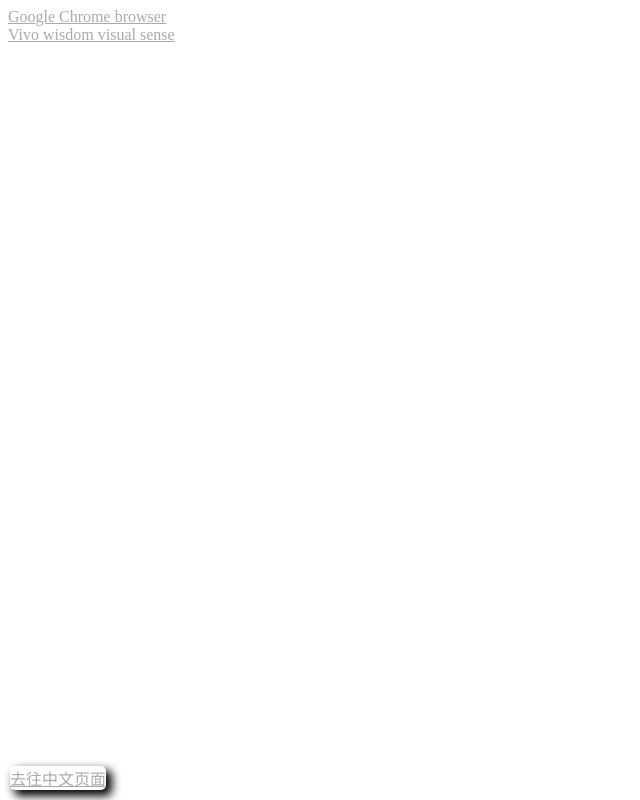
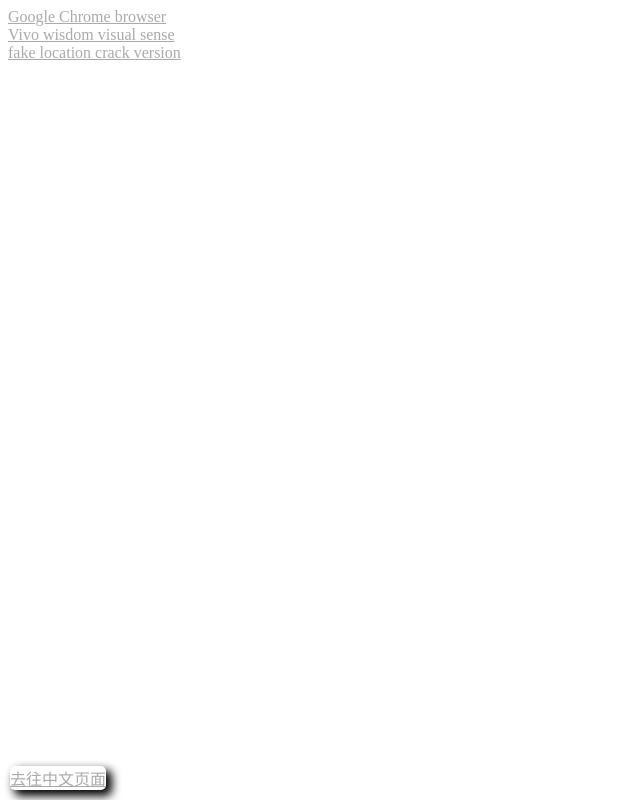
Before and after one commit to cnbilinyj/download, a plain HTML site: page fileDownload-EN.html in a window 1280 px wide. Shown: the whole page, without its empty margins (0-640 px from the left). Drawn offline with Linux system fonts and the light colour scheme.

Commit message:
update fileDownload-EN.html

```diff
--- a/fileDownload-EN.html
+++ b/fileDownload-EN.html
@@ -12,6 +12,7 @@ color: #aaa;
 <body>
 	<a href="https://pan.muhanpan.ga/s/g21tV">Google Chrome browser</a><br>
 	<a href="https://pan.muhanpan.ga/s/0JgIX">Vivo wisdom visual sense</a><br>
-<a href="fileDownload.html" style="position: absolute;left: 10px;bottom: 10px;box-shadow: 5px 5px 10px 1px #000;background-color: #fff;border-radius: 5px;">去往中文页面</a>
+	<a href="./file/fakeLocation_1.2.1.8_crack.apk" download>fake location crack version</a><br>
+	<a href="fileDownload.html" style="position: absolute;left: 10px;bottom: 10px;box-shadow: 5px 5px 10px 1px #000;background-color: #fff;border-radius: 5px;">去往中文页面</a>
 </body>
 </html>
```
